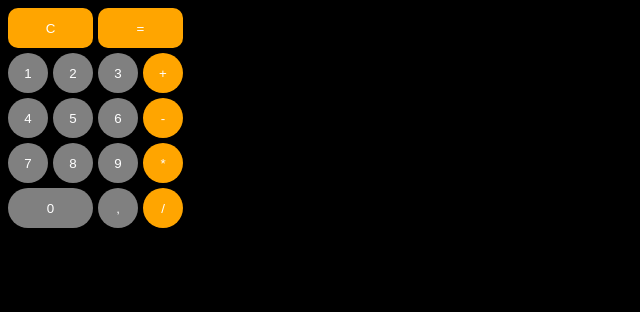
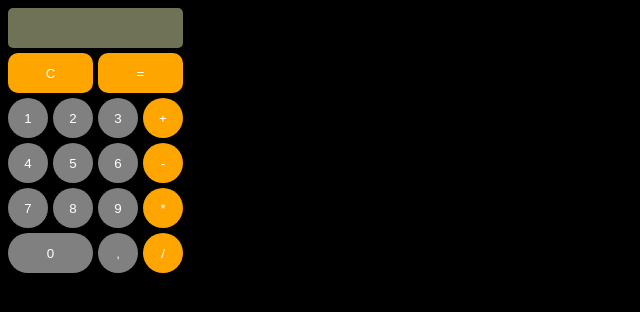
Before and after one commit to CevikKubat/calculator, a plain HTML site: page index.html in a window 1280 px wide. Shown: the whole page, without its empty margins (0-640 px from the left). Drawn offline with Linux system fonts and the light colour scheme.

Commit message:
add screen

```diff
--- a/index.html
+++ b/index.html
@@ -9,6 +9,9 @@
 </head>
 <body>
     <div class="calculator">
+        <div class="screen">
+
+        </div>
         <div class="top-row">
             <button class="operator" id="C">C</button>
             <button class="operator" id="equal">=</button>
```
